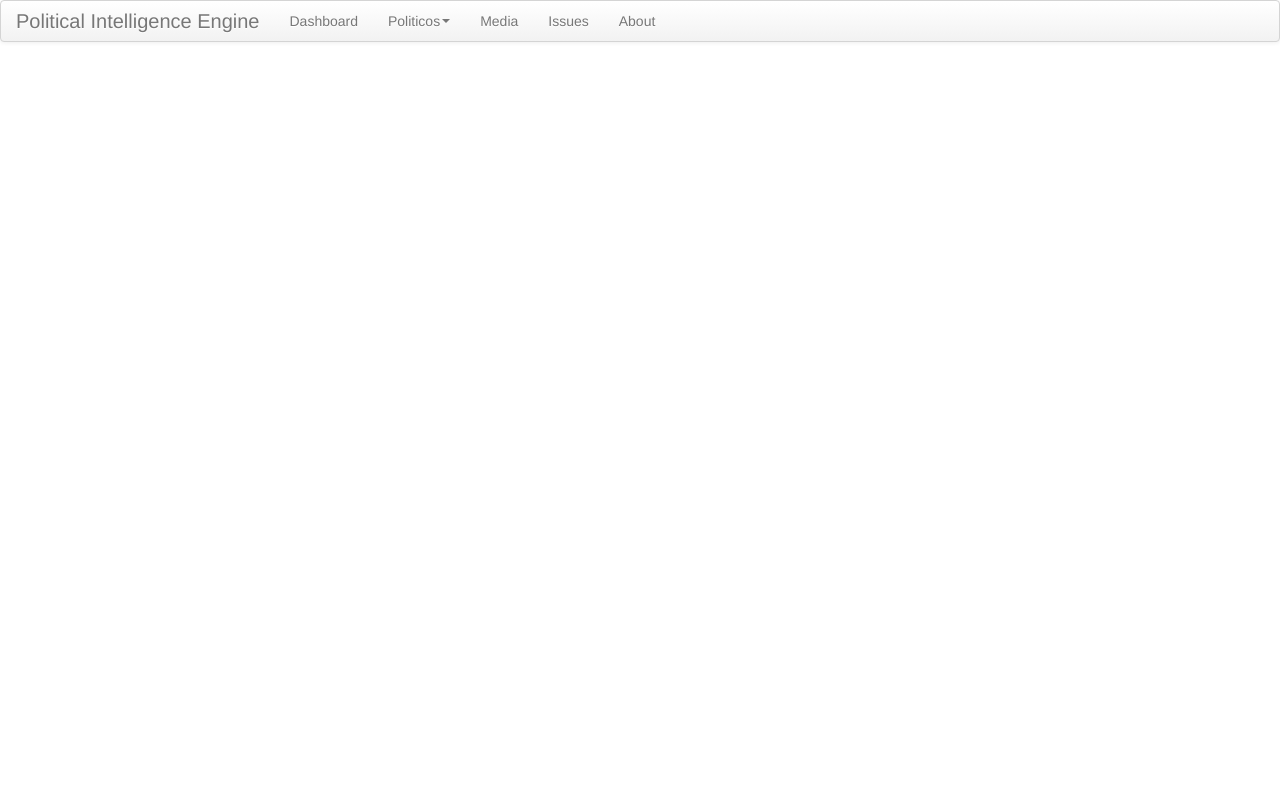
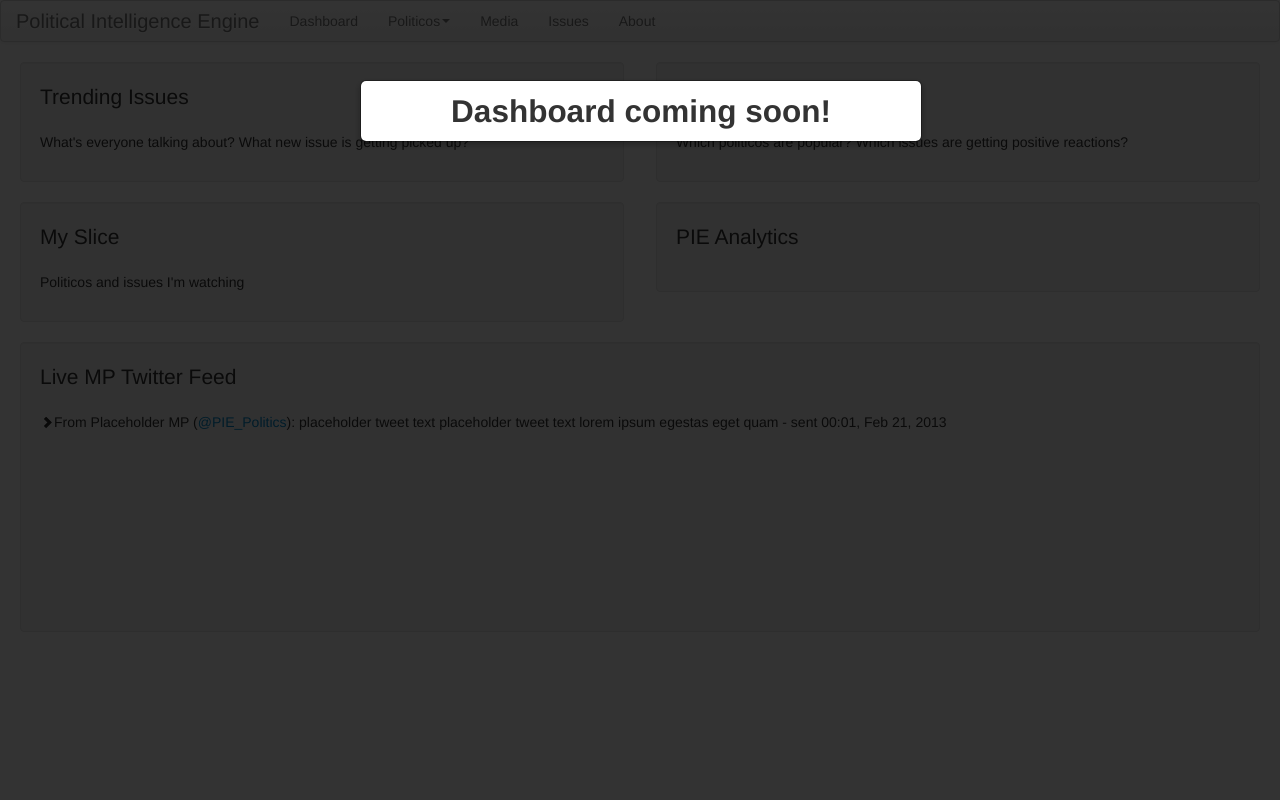
Before and after one commit to jagatfx/pie, a Django app: template templates/dashboard.html in a window 1280 px wide. Run offline with Django 3.2, Linux system fonts and the light colour scheme; the template is opened without the code that fills it, so the values that code supplies are empty; parts of the project's set-up code (start-up, migrations or seed data) failed here and were passed over; some libraries are stand-ins or nearby versions.

Commit message:
added placeholders for dashboard

```diff
--- a/templates/dashboard.html
+++ b/templates/dashboard.html
@@ -1,4 +1,37 @@
 {% extends "base.html" %}
 {% block title %}Dashboard{% endblock %}
 {% block content %}
+
+<div id="comingsoon" class="modal hide fade">
+  <h2 class="inlineCenter">Dashboard coming soon!</h2>
+</div>
+<script>$('#comingsoon').modal()</script>
+
+<div id="hot-topics" class="row-fluid">
+  <div id="trending" class="span6 well">
+    <p class="lead">Trending Issues</p>
+    <p>What's everyone talking about? What new issue is getting picked up?</p>
+  </div>
+  <div id="intense" class="span6 well">
+    <p class="lead">Intense Issues</p>
+    <p>Which politicos are popular? Which issues are getting positive reactions?</p>
+  </div>
+</div>
+<div id="mytopics" class="row-fluid">
+  <div id="myslice" class="span6 well">
+    <p class="lead">My Slice</p>
+    <p>Politicos and issues I'm watching</p>
+  </div>
+  <div id="pieanalytics" class="span6 well">
+    <p class="lead">PIE Analytics</p>
+    <p></p>
+  </div>
+</div>
+<div id="tweetStream" class="well">
+  <p class="lead">Live MP Twitter Feed</p>
+  <div id="tweetWall">
+    <p><i class="icon-chevron-right"></i>From Placeholder MP (<a href="https://twitter.com/@PIE_Politics" target="_blank">@PIE_Politics</a>): placeholder tweet text placeholder tweet text lorem ipsum egestas eget quam - sent 00:01, Feb 21, 2013</p>
+  </div>
+</div>
+
 {% endblock %}
```
